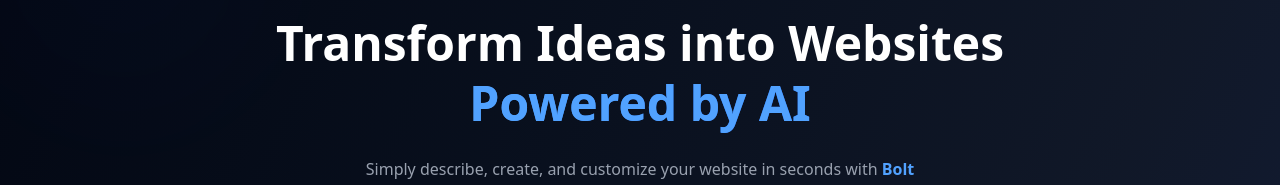
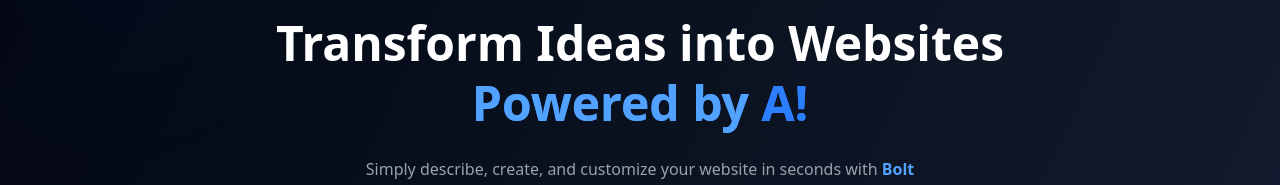
Before and after one commit to you112ef/Bolt-Clone, a React (Vite) app in the folder Frontend/: page / in a window 1280 px wide. Shown: the part 179-364 px from the top of the page. Built offline with nearby package versions, Linux system fonts and the light colour scheme; no server answers.

Commit message:
Update HeroSection to modify branding text and enhance layout

```diff
--- a/Frontend/src/components/HeroSection.tsx
+++ b/Frontend/src/components/HeroSection.tsx
@@ -30,9 +30,11 @@ export function HeroSection({ prompt, setPrompt }: HeroSectionProps) {
           <h1 className="text-4xl md:text-5xl font-semibold text-white leading-tight">
             Transform Ideas into Websites
             <br />
+            <div className='flex flex-col'>
             <span className="bg-clip-text text-blue-400 font-semibold bg-gradient-to-r from-blue-400 to-blue-600">
-              Powered by AI
+              Powered by <span className='text-blue-500'>A!</span>
             </span>
+            </div>
           </h1>
 
           <p className="text-base  font-normal text-gray-400 max-w-2xl mx-auto">
```
